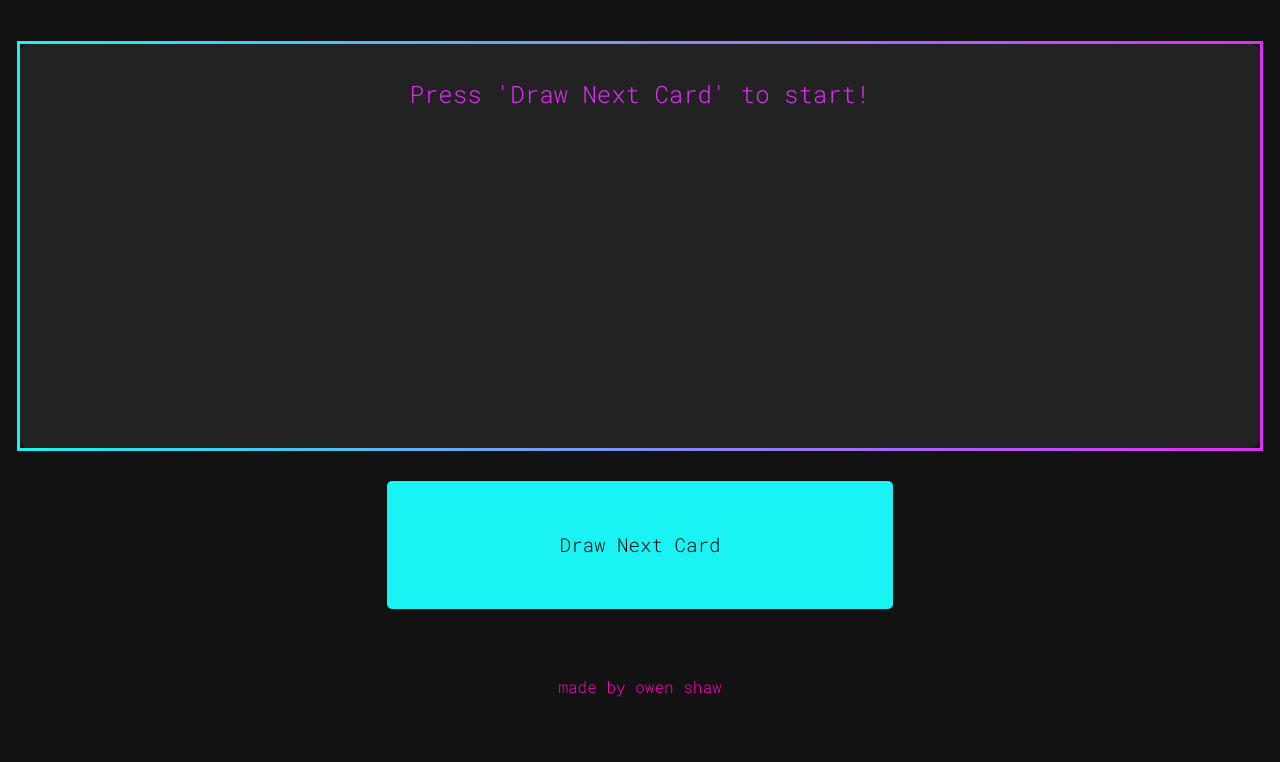
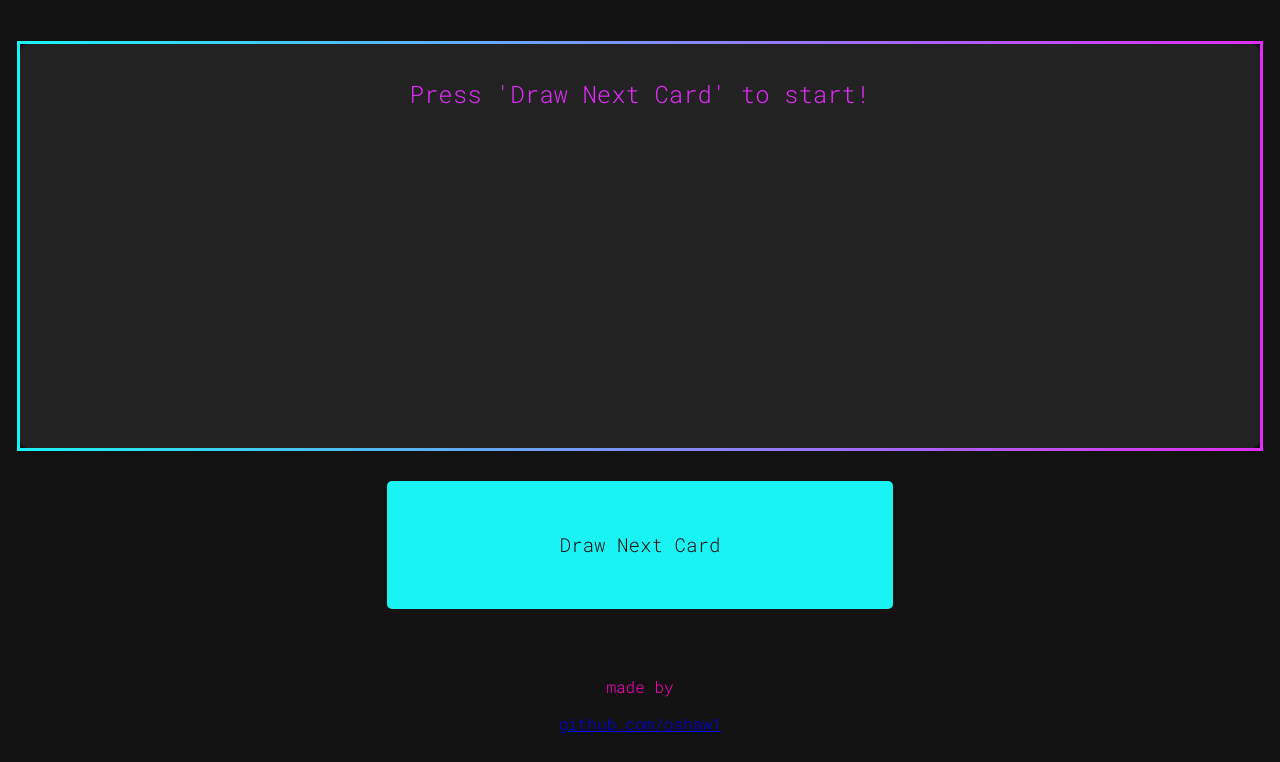
Before and after one commit to cockorball/cockorball.github.io, a plain HTML site: page gameplay.html in a window 1280 px wide. Shown: the part 86-848 px from the top of the page. Before the commit the page ends 827 px from the top, so only its background shows below. Drawn offline with Linux system fonts and the light colour scheme.

Commit message:
Update gameplay.html

```diff
--- a/gameplay.html
+++ b/gameplay.html
@@ -23,7 +23,7 @@
         <button id="nextCardButton">Draw Next Card</button>
     </main>
     <footer>
-        <p>made by owen shaw</p>
+        <p>made by </p><a href="https://github.com/oshaw1">github.com/oshaw1</a>
     </footer>
     <script src="gameplay.js"></script>
 </body>
```
